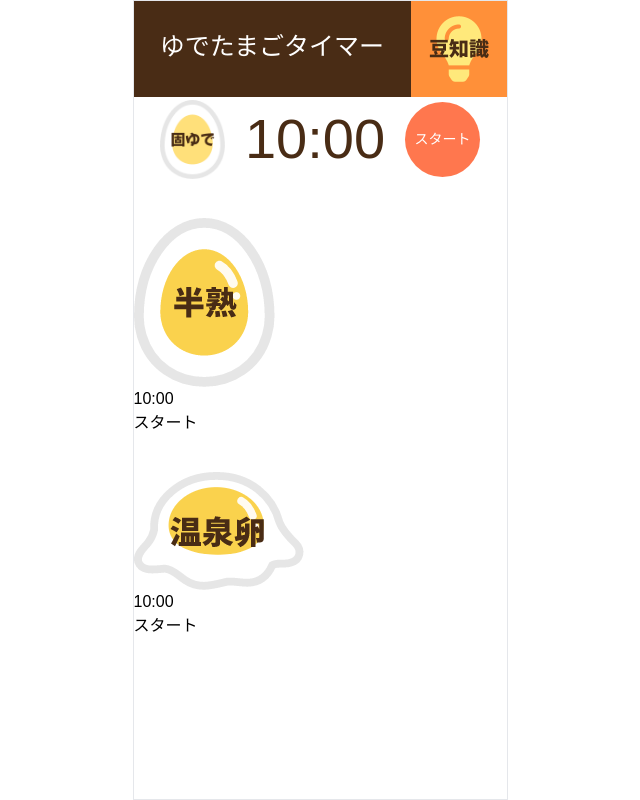
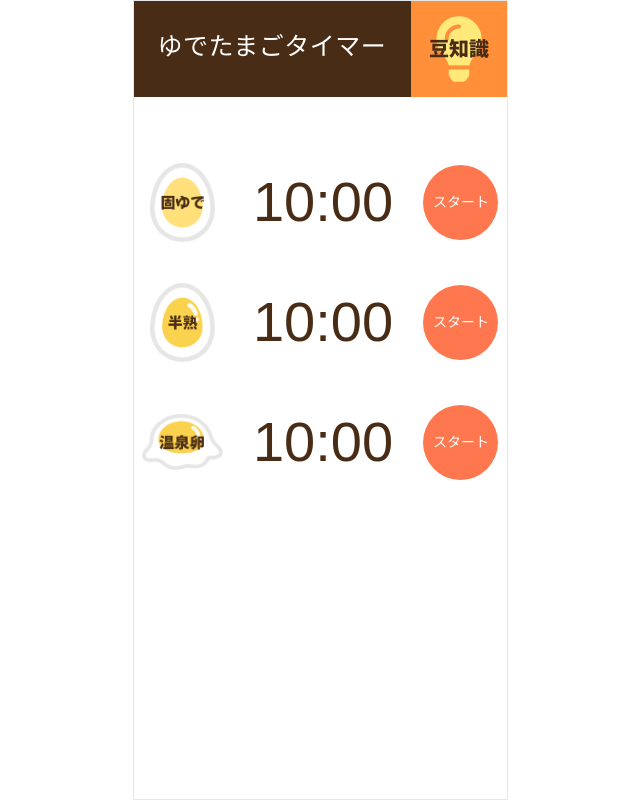
Before and after one commit to matuiti/yudetamago-timer, a React (Vite) app: page / in a window 1280 px wide. Shown: the whole page, without its empty margins (320-960 px from the left). Built offline with nearby package versions, Linux system fonts and the light colour scheme; a web font is replaced by a local one.

Commit message:
愚直に３種類のリストそれぞれにスタイルを当てているがやはり煩雑になってきた

```diff
--- a/src/App.jsx
+++ b/src/App.jsx
@@ -13,9 +13,7 @@ function App() {
     <div
       style={{
         maxWidth: "375px",
-        // fontFamily: "Mochiy Pop One sansSerif",
-        // fontWeight: "400",
-        // fontStyle: "normal",
+        letterSpacing:"0px",
       }}
       className={"min-h-screen w-full m-auto border"}
     >
--- a/src/Header.jsx
+++ b/src/Header.jsx
@@ -3,7 +3,7 @@ import TipsButton from "./TipsButton"
 const Header = () => {
   return (
     <header className="flex">
-      <h1 style={{backgroundColor:"#492C15",fontSize:"25px"}} className="flex grow text-white justify-center items-center pt-5 pb-6">ゆでたまごタイマー</h1>
+      <h1 style={{backgroundColor:"#492C15",fontSize:"25px",letterSpacing:"0.5px"}} className="flex grow text-white justify-center items-center pt-5 pb-6">ゆでたまごタイマー</h1>
       <TipsButton/>
     </header>
   )
--- a/src/Timers.jsx
+++ b/src/Timers.jsx
@@ -57,36 +57,131 @@ const Timers = () => {
   }
 
   return (
-    <ul style={{display:"flex",flexDirection:"column",gap:"37px"}}>
-      <li style={{display:"flex",justifyContent:"center",gap:"20px"}}>
-        <div style={{display:"flex",justifyContent:"center",alignItems:"center"}}>
-          <img src="public\images\katayude@2x.png" style={{width:"65px",height:"79px"}}/>
+    <ul style={{ display: "flex", flexDirection: "column",rowGap:"36px",padding:"63px 8px"}}>
+      <li style={{ display: "flex", justifyContent:"space-between"}}>
+        <div
+          style={{
+            display: "flex",
+            justifyContent: "center",
+            alignItems: "center",
+            width:"81px"
+          }}
+        >
+          <img
+            src="public\images\katayude@2x.png"
+            style={{ width: "65px", height: "79px" }}
+          />
         </div>
-        <div style={{color:"#492C15", fontSize:"56px",display:"flex",justifyContent:"center",alignItems:"center"}}>{formatTime(timer)}</div>
-        <div style={{display:"flex"}}>
-          <button style={{margin:"auto",width:"75px",height:"75px",backgroundColor:"#FF774E",borderRadius:"50%",fontSize:"14px",color:"#FFFFFF"}} onClick={toggleButton} disabled={timer <= 0 && !isRunning}>
+        <div
+          style={{
+            color: "#492C15",
+            fontSize: "56px",
+            display: "flex",
+            justifyContent: "center",
+            alignItems: "center",
+          }}
+        >
+          {formatTime(timer)}
+        </div>
+        <div style={{ display: "flex" }}>
+          <button
+            style={{
+              margin: "auto",
+              width: "75px",
+              height: "75px",
+              backgroundColor: "#FF774E",
+              borderRadius: "50%",
+              fontSize: "14px",
+              color: "#FFFFFF",
+            }}
+            onClick={toggleButton}
+            disabled={timer <= 0 && !isRunning}
+          >
             {isStartButtonVisible ? "スタート" : "リセット"}
           </button>
         </div>
       </li>
-      <li>
-        <div>
-          <img src="public\images\hannjuku@2x.png"/>
+      <li style={{ display: "flex", justifyContent:"space-between"}}>
+        <div
+          style={{
+            display: "flex",
+            justifyContent: "center",
+            alignItems: "center",
+            width:"81px"
+          }}
+        >
+          <img
+            src="public\images\hannjuku@2x.png"
+            style={{ width: "65px", height: "79px" }}
+          />
         </div>
-        <div>{formatTime(timer)}</div>
-        <div>
-          <button onClick={toggleButton} disabled={timer <= 0 && !isRunning}>
+        <div
+          style={{
+            color: "#492C15",
+            fontSize: "56px",
+            display: "flex",
+            justifyContent: "center",
+            alignItems: "center",
+          }}
+        >
+          {formatTime(timer)}
+        </div>
+        <div style={{ display: "flex" }}>
+          <button
+            style={{
+              margin: "auto",
+              width: "75px",
+              height: "75px",
+              backgroundColor: "#FF774E",
+              borderRadius: "50%",
+              fontSize: "14px",
+              color: "#FFFFFF",
+            }}
+            onClick={toggleButton}
+            disabled={timer <= 0 && !isRunning}
+          >
             {isStartButtonVisible ? "スタート" : "リセット"}
           </button>
         </div>
       </li>
-      <li>
-        <div>
-          <img src="public\images\onnsenn@2x.png"/>
+
+      <li style={{ display: "flex", justifyContent:"space-between"}}>
+        <div
+          style={{
+            display: "flex",
+            justifyContent: "center",
+            alignItems: "center",
+          }}
+        >
+          <img
+            src="public\images\onnsenn@2x.png" style={{width:"81px"}}
+          />
         </div>
-        <div>{formatTime(timer)}</div>
-        <div>
-          <button onClick={toggleButton} disabled={timer <= 0 && !isRunning}>
+        <div
+          style={{
+            color: "#492C15",
+            fontSize: "56px",
+            display: "flex",
+            justifyContent: "center",
+            alignItems: "center",
+          }}
+        >
+          {formatTime(timer)}
+        </div>
+        <div style={{ display: "flex" }}>
+          <button
+            style={{
+              margin: "auto",
+              width: "75px",
+              height: "75px",
+              backgroundColor: "#FF774E",
+              borderRadius: "50%",
+              fontSize: "14px",
+              color: "#FFFFFF",
+            }}
+            onClick={toggleButton}
+            disabled={timer <= 0 && !isRunning}
+          >
             {isStartButtonVisible ? "スタート" : "リセット"}
           </button>
         </div>
```
